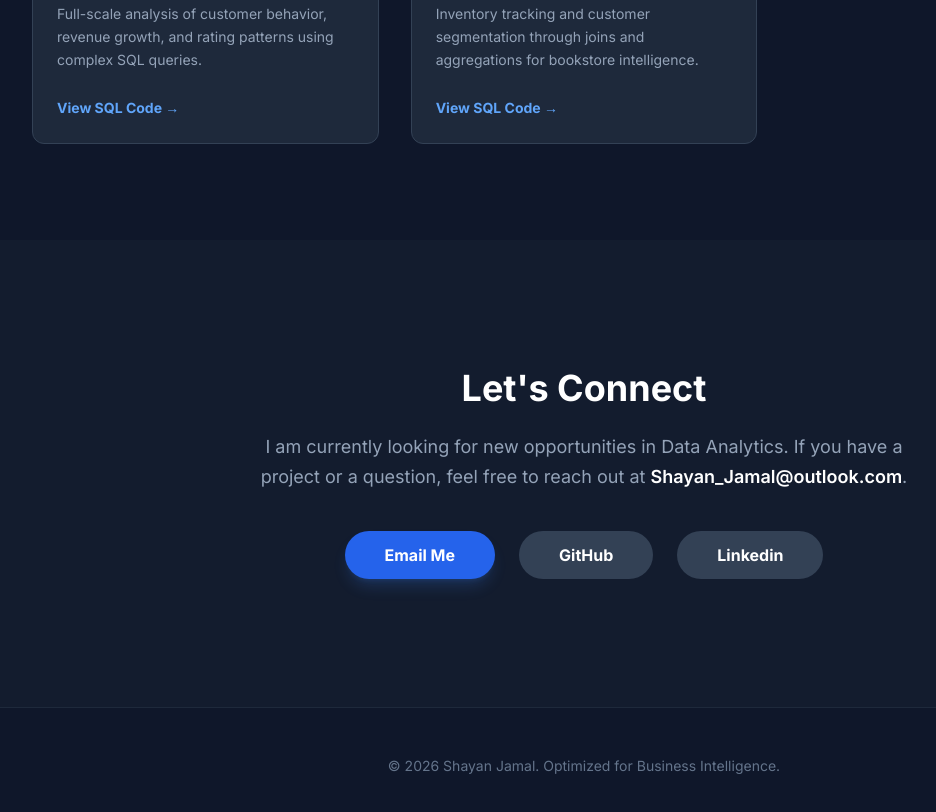
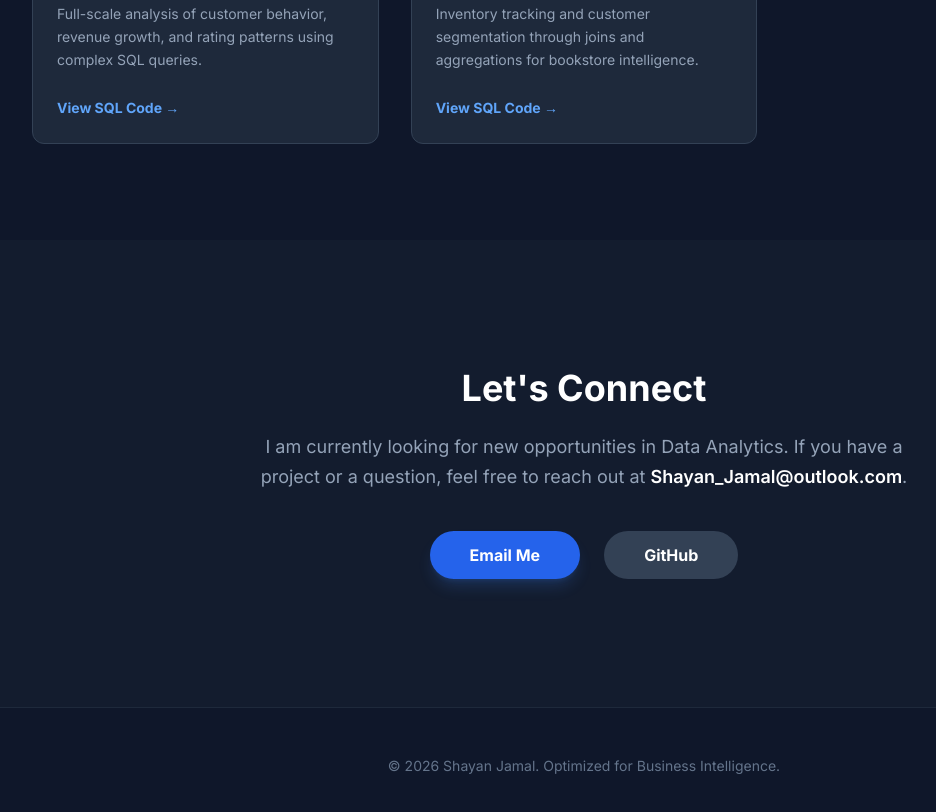
Before and after one commit to Shayan-Jamal/ShayanJamal.github.io, a plain HTML site: page index.html in a window 1280 px wide. Shown: the part 2072-2884 px from the top of the page, without its empty margins (56-992 px from the left). Drawn offline with nearby package versions, Linux system fonts and the light colour scheme.

Commit message:
Update index.html

```diff
--- a/index.html
+++ b/index.html
@@ -149,7 +149,6 @@
             <div class="flex justify-center gap-6">
                 <a href="mailto:Shayan_Jamal@outlook.com" class="bg-blue-600 hover:bg-blue-700 text-white font-bold py-3 px-10 rounded-full transition-all shadow-lg shadow-blue-500/20">Email Me</a>
                 <a href="https://github.com/Shayan-Jamal" target="_blank" class="bg-slate-700 hover:bg-slate-600 text-white font-bold py-3 px-10 rounded-full transition-all">GitHub</a>
-                <a href="https://www.linkedin.com/in/shayan-jamal-883722288/" target="_blank" class="bg-slate-700 hover:bg-slate-600 text-white font-bold py-3 px-10 rounded-full transition-all">Linkedin</a>
             </div>
         </div>
     </section>
```
